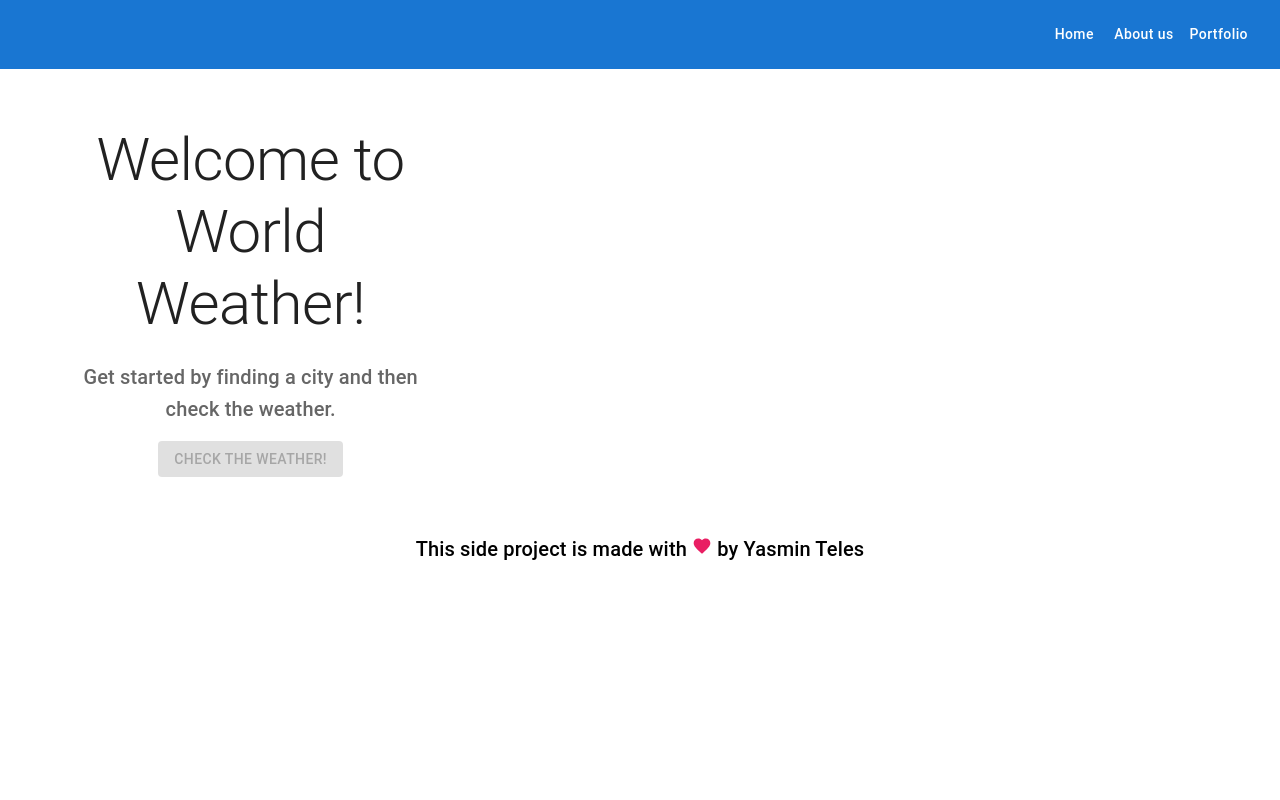
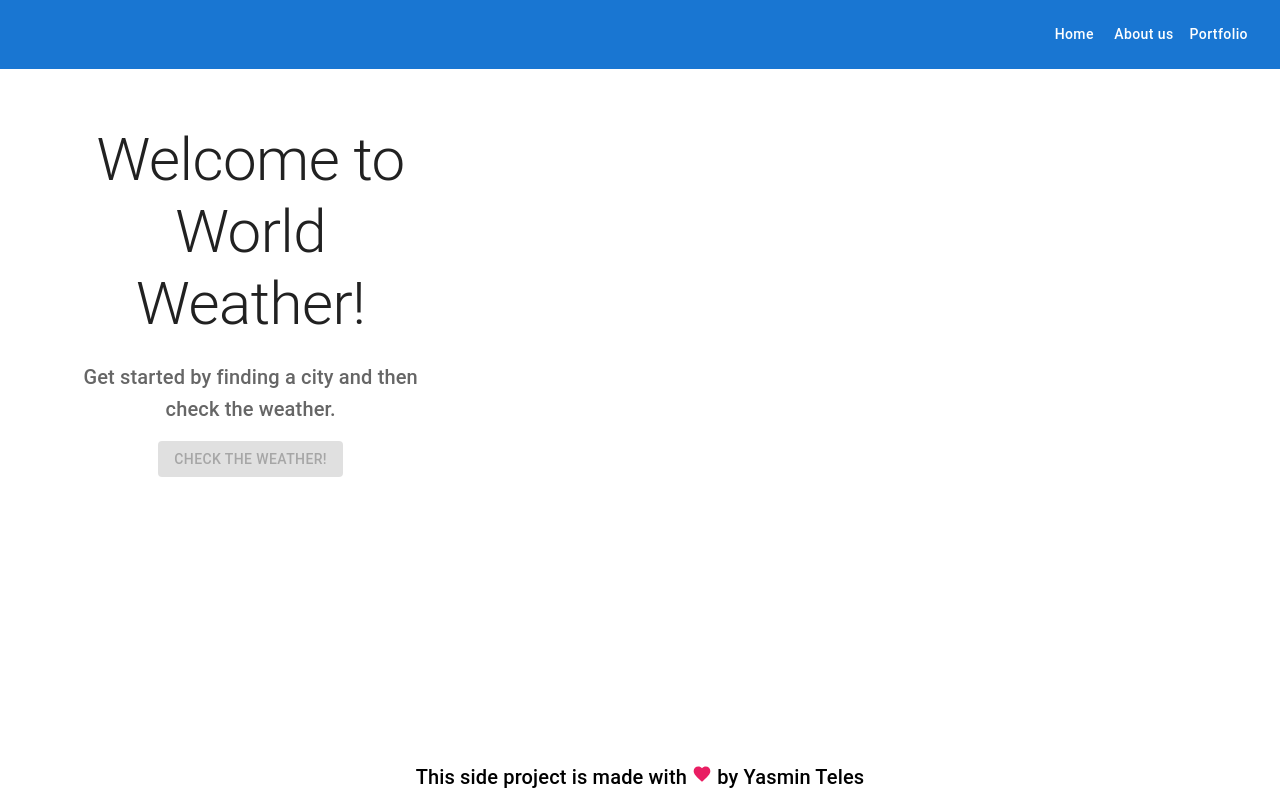
Before and after one commit to YasminTeles/new-word-weather, a Next.js app: page / in a window 1280 px wide. Built offline with nearby package versions, Linux system fonts and the light colour scheme.

Commit message:
fix: footer position

```diff
--- a/styles/global.css
+++ b/styles/global.css
@@ -19,6 +19,17 @@ body {
   align-items: center;
 } */
 
+footer {
+  display: flex;
+  justify-content: center;
+  align-items: center;
+
+  position: fixed;
+  left: 0;
+  bottom: 0;
+  width: 100%;
+}
+
 a {
   color: inherit;
   text-decoration: none;
```
